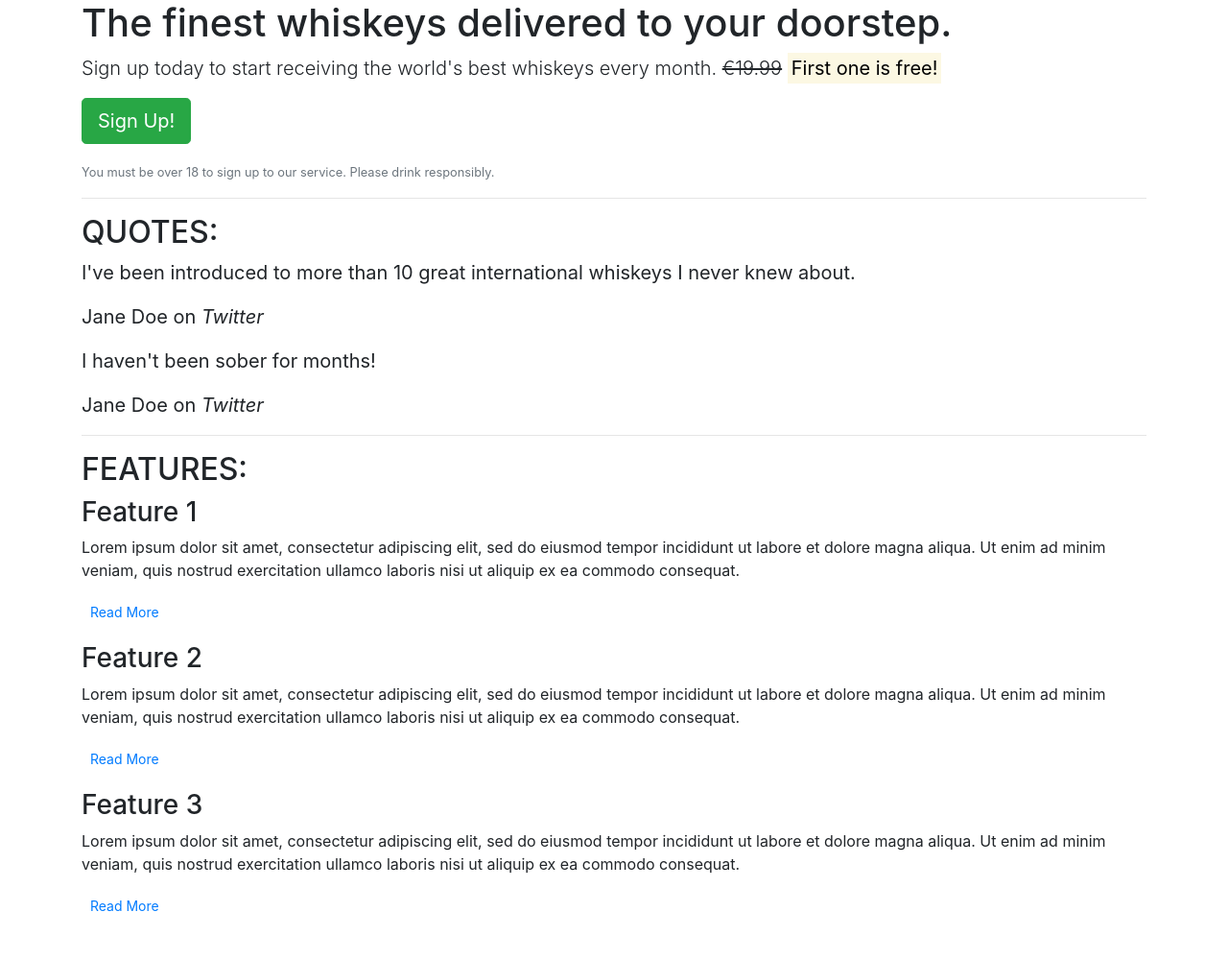
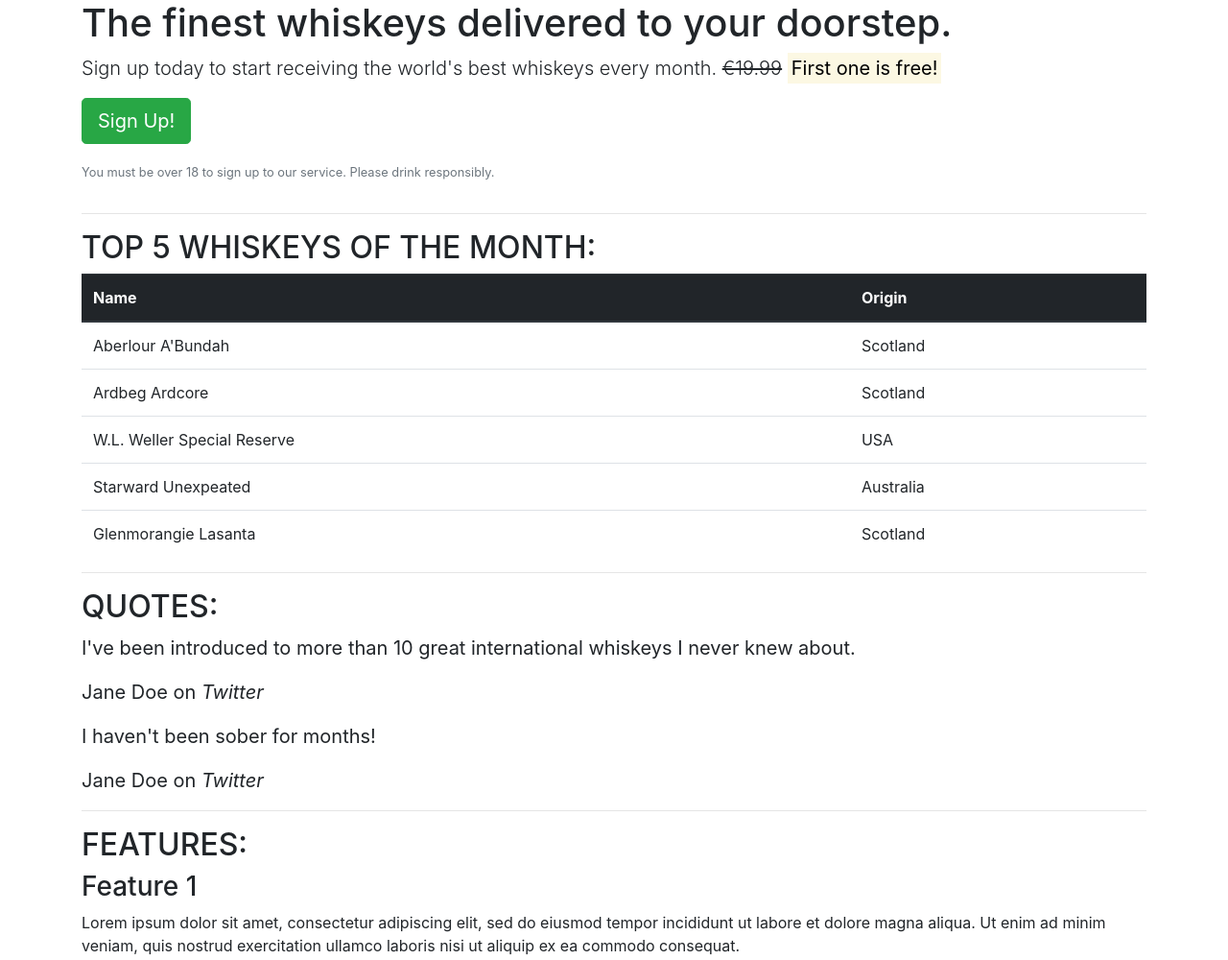
Before and after one commit to Maurizio-GitHub/bootstrap, a plain HTML site: page index.html in a window 1280 px wide. Shown: the top 1000 px of the page at 96% size. Before the commit the page ends 975 px from the top, so only its background shows below. Drawn offline with nearby package versions, Linux system fonts and the light colour scheme.

Commit message:
Feat: added Bootstrap-based table styles

```diff
--- a/index.html
+++ b/index.html
@@ -10,19 +10,65 @@
 </head>
 
 <body>
-    <!-- The following class name, container, is a class used by Bootstrap to create a single centered column down the page -->
+    <!-- "container" is a class used by Bootstrap to create a single centered column down the page -->
     <article class="container">
         <!-- Callout -->
         <section class="callout">
-            <h1>The finest whiskeys delivered to your doorstep.</h1>
-            <!-- The following class name, lead, is a built-in Bootstrap class. It makes the byline matching the heading style -->
-            <p class="lead">Sign up today to start receiving the world's best whiskeys every month. <s>€19.99</s> <strong><mark>First one is free!</mark></strong></p>
-            <!-- The following class names, btn-lg & btn-success, are built-in Bootstrap classes. They make buttons large, green (etc.) -->
-            <p><button class="btn btn-lg btn-success">Sign Up!</button></p>
-            <!-- The following class name, text-muted, is another built-in Bootstrap class. It renders the text a little bit lighter -->
-            <p class="text-muted"><small>You must be over 18 to sign up to our service. Please drink responsibly.</small></p>
+            <!-- "row" is a class used by Bootstrap to trigger the grid-based layout  -->
+            <div class="row">
+                <!-- At this writing, for responsiveness with Bootstrap, a "col-x" class must always be the direct child of a "row" class -->
+                <div class="col-12">
+                    <h1>The finest whiskeys delivered to your doorstep.</h1>
+                    <!-- "lead" is a built-in Bootstrap class. It makes the byline matching the heading style -->
+                    <p class="lead">Sign up today to start receiving the world's best whiskeys every month. <s>€19.99</s> <strong><mark>First one is free!</mark></strong></p>
+                    <!-- "btn-lg" and "btn-success" are built-in Bootstrap classes. They make buttons large, green and properly styled -->
+                    <p><button class="btn btn-lg btn-success">Sign Up!</button></p>
+                    <!-- "text-muted" is a built-in Bootstrap class. It renders the text a little bit lighter -->
+                    <p class="text-muted"><small>You must be over 18 to sign up to our service. Please drink responsibly.</small></p>
+                </div>
+            </div>
         </section>
         <!-- /.callout -->
+        <hr>
+
+        <!-- Favorites -->
+        <section class="monthly-favorites">
+            <!-- The following class name, text-uppercase, is yet another built-in Bootstrap class. It makes the text uppercase -->
+            <h2 class="text-uppercase">Top 5 Whiskeys of the Month:</h2>
+            <!-- The following class name, table-hover, is yet another built-in Bootstrap classAdd. It enables a hover state on table rows -->
+            <table class="table table-hover">
+                <!-- The following class name, thead-dark, is yet another built-in Bootstrap classAdd. It renders table headers dark gray -->
+                <thead class="thead-dark">
+                    <tr>
+                        <th scope="col">Name</th>
+                        <th scope="col">Origin</th>
+                    </tr>
+                </thead>
+                <tbody>
+                    <tr>
+                        <td>Aberlour A'Bundah</th>
+                        <td>Scotland</td>
+                    </tr>
+                    <tr>
+                        <td>Ardbeg Ardcore</th>
+                        <td>Scotland</td>
+                    </tr>
+                    <tr>
+                        <td>W.L. Weller Special Reserve</th>
+                        <td>USA</td>
+                    </tr>
+                    <tr>
+                        <td>Starward Unexpeated</th>
+                        <td>Australia</td>
+                    </tr>
+                    <tr>
+                        <td>Glenmorangie Lasanta</th>
+                        <td>Scotland</td>
+                    </tr>
+                </tbody>
+            </table>
+        </section>
+        <!-- /.favorites -->
         <hr>
 
         <!-- Quotes -->
```
